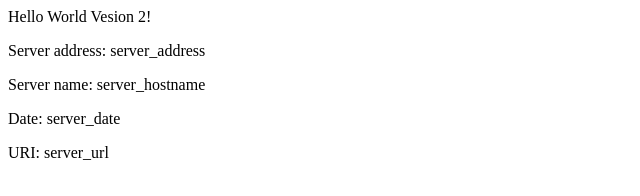
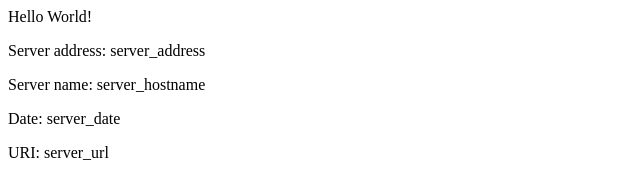
Before and after one commit to tomasEprimo/eks-example, a plain HTML site: page src/index.html in a window 1280 px wide. Shown: the full height of the page, 0-640 px from the left. Drawn offline with Linux system fonts and the light colour scheme.

Commit message:
Revert "v2 Updating home page"
This reverts commit 2ee078e029a518038b2220c2a90780bb212ec149.

```diff
--- a/src/index.html
+++ b/src/index.html
@@ -1,8 +1,8 @@
 <head>
-<title>Hello World Version 2</title>
+<title>Hello World</title>
 </head>
 <div class="info">
-<h>Hello World Vesion 2!</h>
+<h>Hello World!</h>
 <p><span>Server&nbsp;address:</span> <span>server_address</span></p>
 <p><span>Server&nbsp;name:</span> <span>server_hostname</span></p>
 <p class="smaller"><span>Date:</span> <span>server_date</span></p>
```
